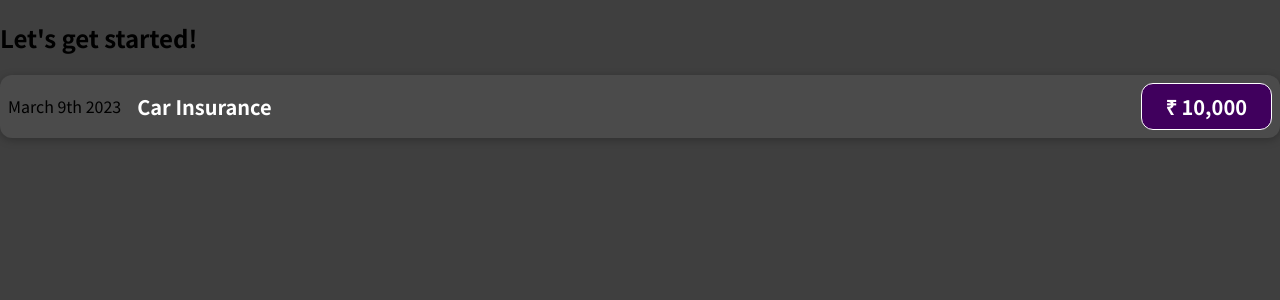
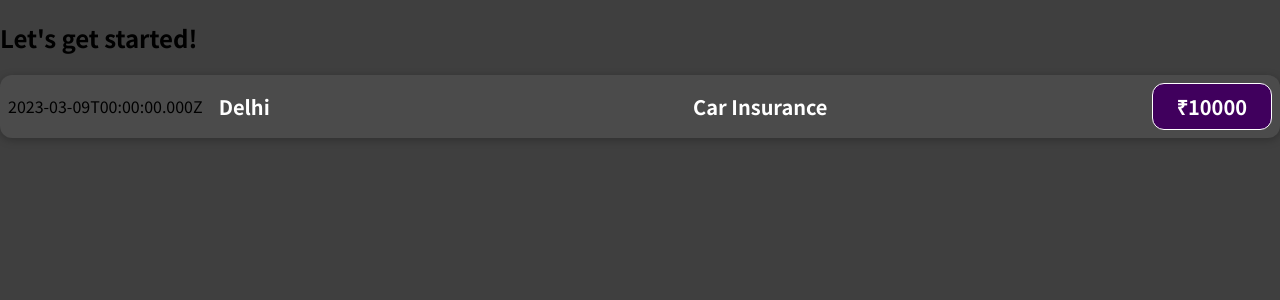
Before and after one commit to nishabdShunya/ReactGuide, a JavaScript app: page / in a window 1280 px wide. Shown: the top 300 px of the page. Built offline with nearby package versions, Linux system fonts and the light colour scheme.

Commit message:
outputting dynamic data and working with expressions in JSX

```diff
--- a/src/components/ExpenseItem.js
+++ b/src/components/ExpenseItem.js
@@ -1,12 +1,17 @@
 import "./ExpenseItem.css";
 
 function ExpenseItem() {
+  const expenseDate = new Date(2023, 2, 9);
+  const expenseLocation = "Delhi";
+  const expenseTitle = "Car Insurance";
+  const expenseAmount = 10000;
   return (
     <div className="expense-item">
-      <div>March 9th 2023</div>
+      <div>{expenseDate.toISOString()}</div>
       <div className="expense-item__description">
-        <h2>Car Insurance</h2>
-        <div className="expense-item__price">&#8377; 10,000</div>
+        <h2>{expenseLocation}</h2>
+        <h2>{expenseTitle}</h2>
+        <div className="expense-item__price">&#8377;{expenseAmount}</div>
       </div>
     </div>
   );
```
